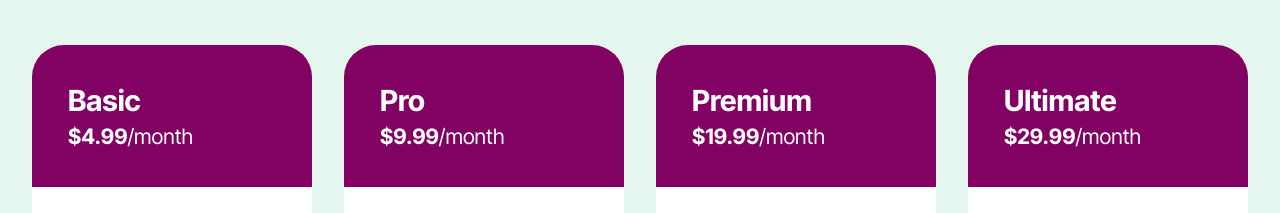
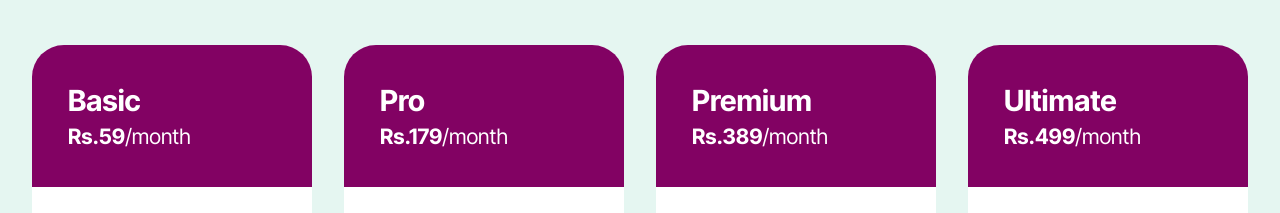
Before and after one commit to jatinkumar300403/fishtank-vinnovateit, a plain HTML site: page index.html in a window 1280 px wide. Shown: the part 955-1168 px from the top of the page. Drawn offline with Linux system fonts and the light colour scheme; files whose address does not match are found by name.

Commit message:
Update-1 index.html

```diff
--- a/index.html
+++ b/index.html
@@ -865,7 +865,7 @@
               <strong>Basic</strong>
             </h5>
             <h6 class="item-subtitle mbr-fonts-style mt-0 mb-0 display-7">
-              <strong>$4.99</strong>/month
+              <strong>Rs.59</strong>/month
             </h6>
           </div>
           <div class="item-content">
@@ -881,7 +881,7 @@
               <strong>Pro</strong>
             </h5>
             <h6 class="item-subtitle mbr-fonts-style mt-0 mb-0 display-7">
-              <strong>$9.99</strong>/month
+              <strong>Rs.179</strong>/month
             </h6>
           </div>
           <div class="item-content">
@@ -897,7 +897,7 @@
               <strong>Premium</strong>
             </h5>
             <h6 class="item-subtitle mbr-fonts-style mt-0 mb-0 display-7">
-              <strong>$19.99</strong>/month
+              <strong>Rs.389</strong>/month
             </h6>
           </div>
           <div class="item-content">
@@ -913,7 +913,7 @@
               <strong>Ultimate</strong>
             </h5>
             <h6 class="item-subtitle mbr-fonts-style mt-0 mb-0 display-7">
-              <strong>$29.99</strong>/month
+              <strong>Rs.499</strong>/month
             </h6>
           </div>
           <div class="item-content">
```
